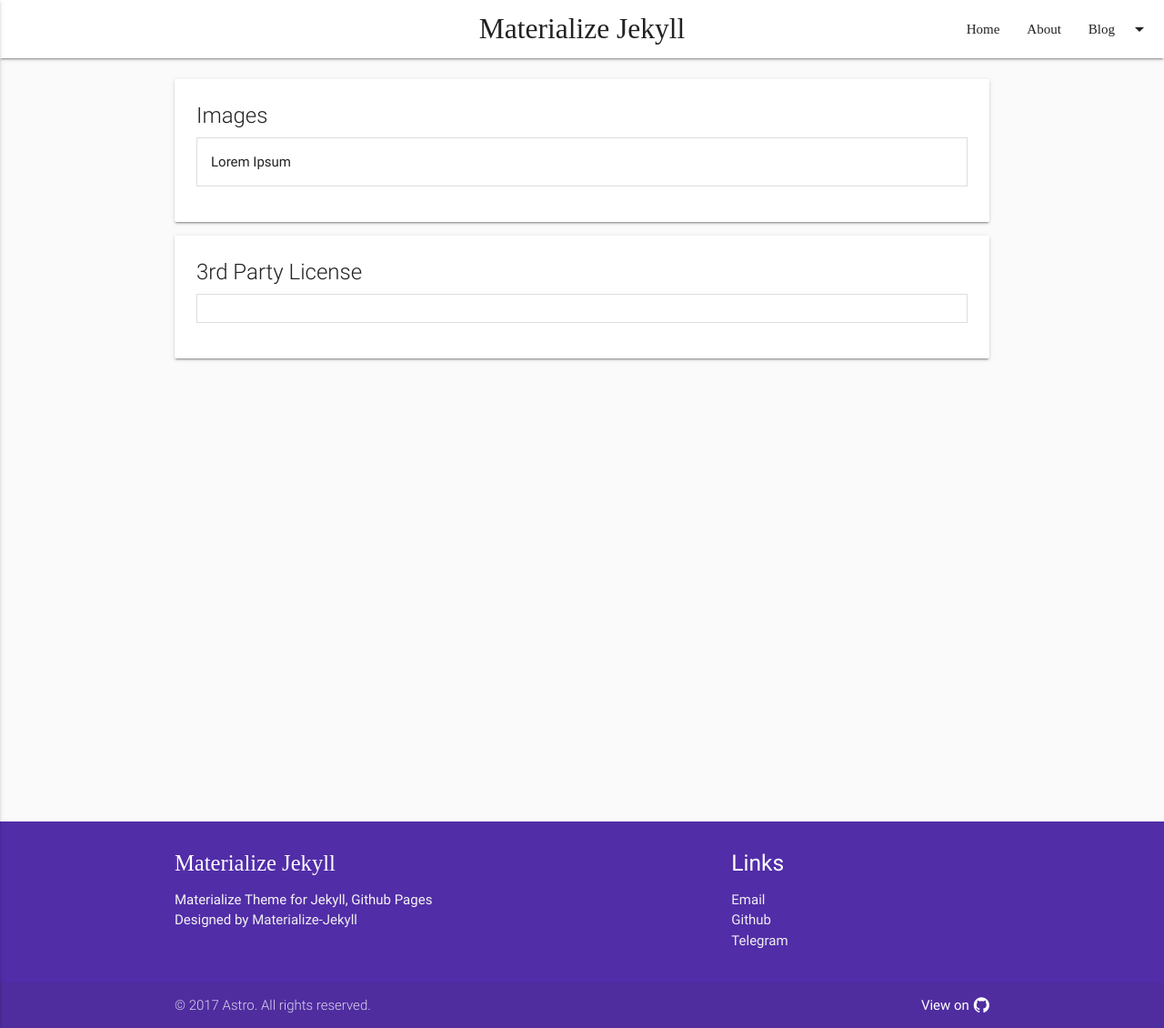
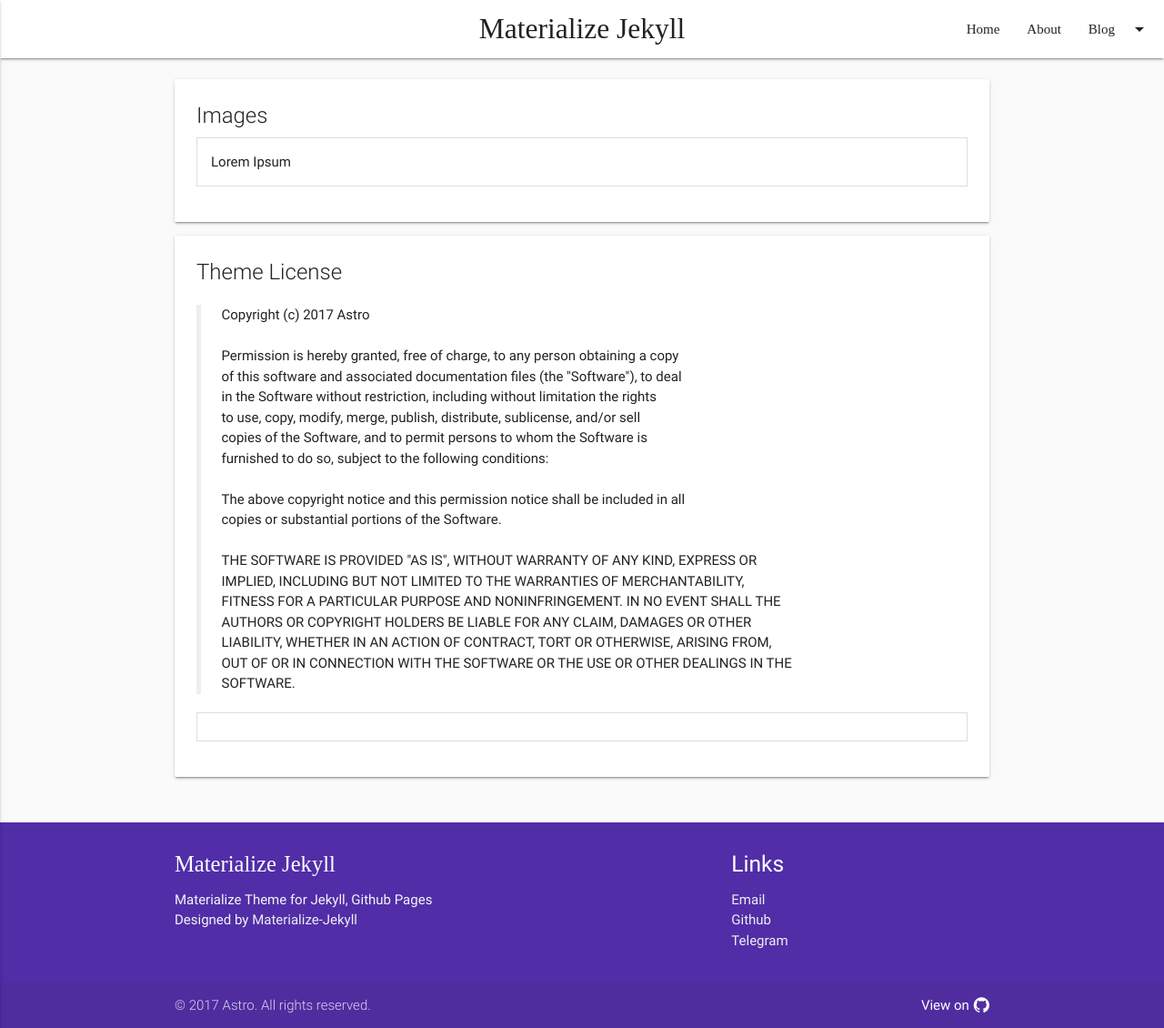
Before and after one commit to Astro36/materialize-jekyll, a Jekyll site: the page built from resources.html, in a window 1280 px wide and 1130 px high. Shown: the whole window at 91% size. Built offline with Jekyll 4.4.1, drawn with Linux system fonts in a browser that asks for light colours; nearby versions of some CDN libraries; some web fonts are replaced.

Commit message:
Add MIT license

```diff
--- a/resources.html
+++ b/resources.html
@@ -30,7 +30,28 @@
         <article>
           <div class="card">
             <div class="card-content">
-              <span class="card-title">3rd Party License</span>
+              <span class="card-title">Theme License</span>
+              <blockquote>
+                Copyright (c) 2017 Astro<br>
+                <br>
+                Permission is hereby granted, free of charge, to any person obtaining a copy<br>
+                of this software and associated documentation files (the "Software"), to deal<br>
+                in the Software without restriction, including without limitation the rights<br>
+                to use, copy, modify, merge, publish, distribute, sublicense, and/or sell<br>
+                copies of the Software, and to permit persons to whom the Software is<br>
+                furnished to do so, subject to the following conditions:<br>
+                <br>
+                The above copyright notice and this permission notice shall be included in all<br>
+                copies or substantial portions of the Software.<br>
+                <br>
+                THE SOFTWARE IS PROVIDED "AS IS", WITHOUT WARRANTY OF ANY KIND, EXPRESS OR<br>
+                IMPLIED, INCLUDING BUT NOT LIMITED TO THE WARRANTIES OF MERCHANTABILITY,<br>
+                FITNESS FOR A PARTICULAR PURPOSE AND NONINFRINGEMENT. IN NO EVENT SHALL THE<br>
+                AUTHORS OR COPYRIGHT HOLDERS BE LIABLE FOR ANY CLAIM, DAMAGES OR OTHER<br>
+                LIABILITY, WHETHER IN AN ACTION OF CONTRACT, TORT OR OTHERWISE, ARISING FROM,<br>
+                OUT OF OR IN CONNECTION WITH THE SOFTWARE OR THE USE OR OTHER DEALINGS IN THE<br>
+                SOFTWARE.
+              </blockquote>
               <ul class="collapsible" data-collapsible="expandable">
                 <li>
                   <div class="collapsible-header"></div>
```
